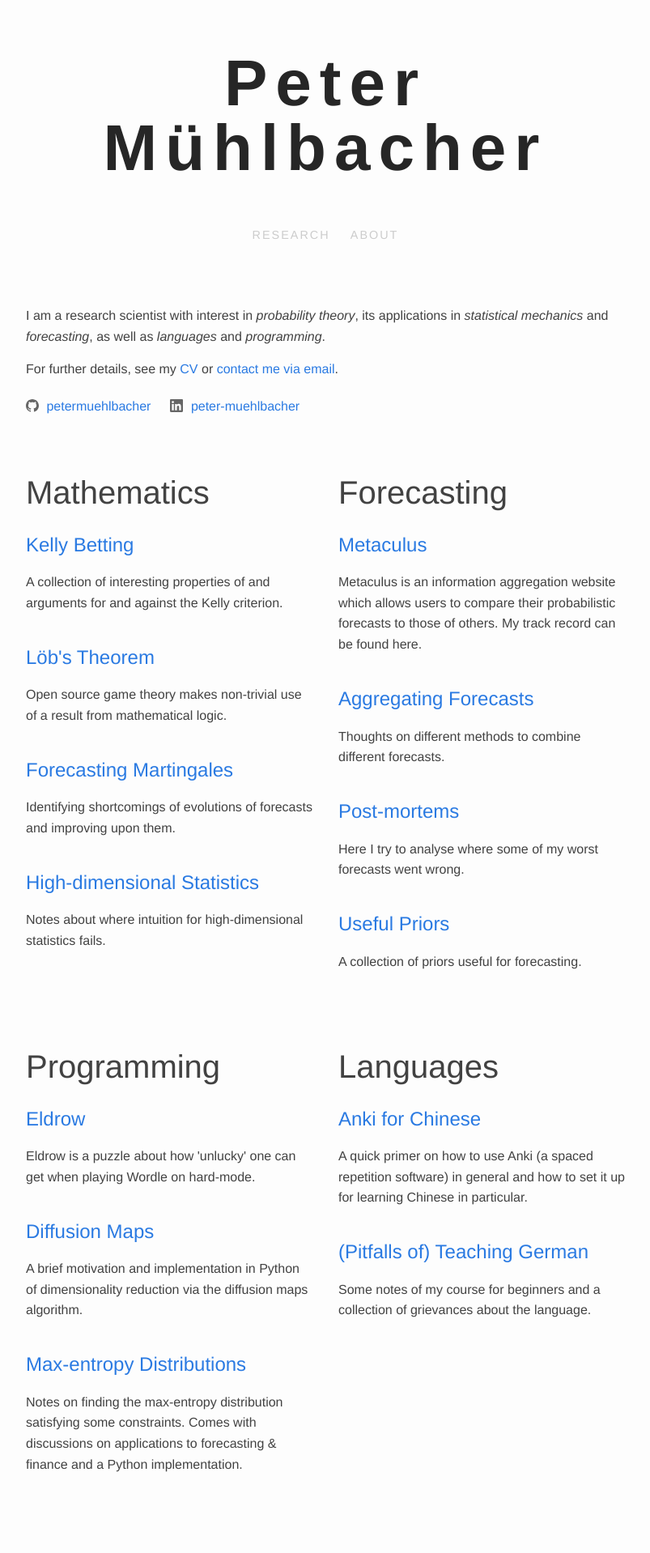
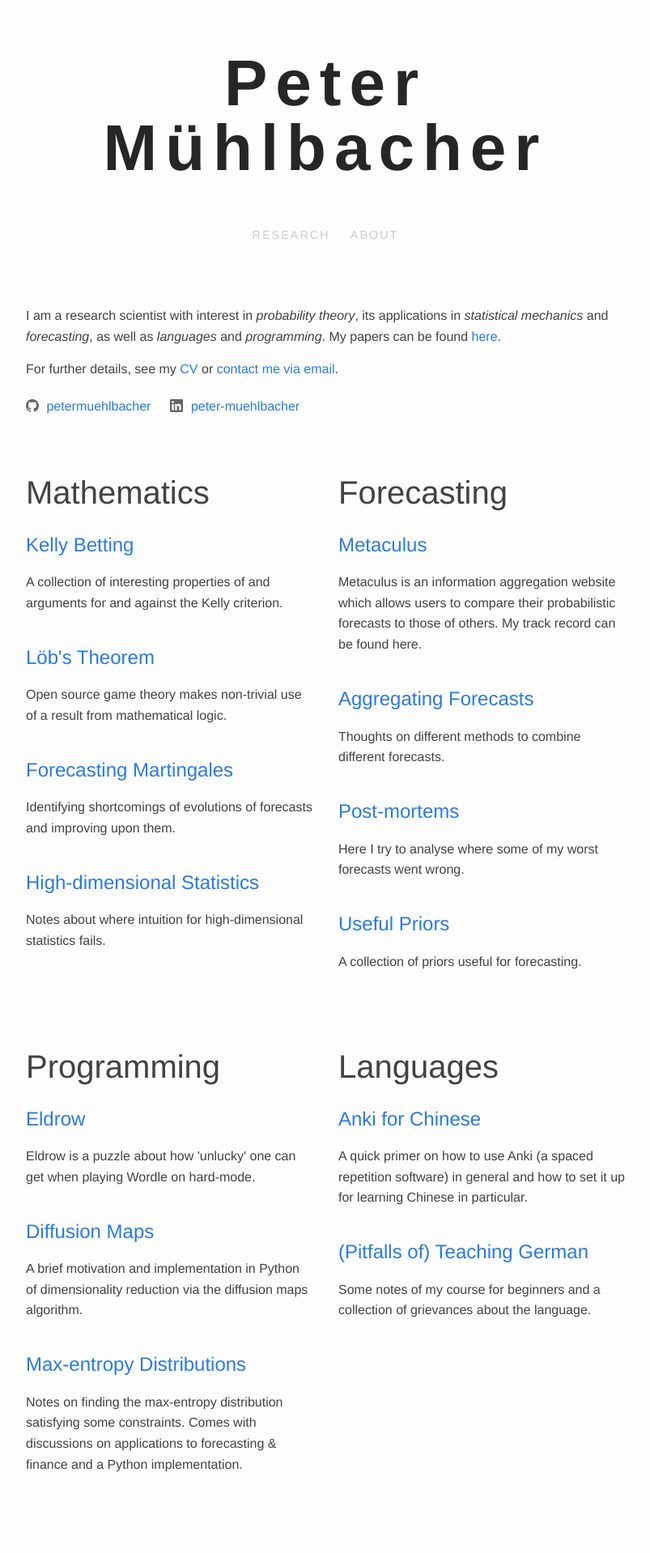
Before and after one commit to petermuehlbacher/petermuehlbacher, a Jekyll site: the page built from index.markdown, in a window 1280 px wide. Shown: the whole page at 81% size, without its empty margins (238-1041 px from the left). Built offline with Jekyll 4.4.1, drawn with Linux system fonts in a browser that asks for light colours.

Commit message:
add link to research back in

```diff
--- a/index.markdown
+++ b/index.markdown
@@ -8,7 +8,7 @@ bigheader: true
     <h1 class="page-heading">{{ page.title }}</h1>
   {%- endif -%}
 
-I am a research scientist with interest in <em>probability theory</em>, its applications in <em>statistical mechanics</em> and <em>forecasting</em>, as well as <em>languages</em> and <em>programming</em>.
+I am a research scientist with interest in <em>probability theory</em>, its applications in <em>statistical mechanics</em> and <em>forecasting</em>, as well as <em>languages</em> and <em>programming</em>. My papers can be found [here](/research).
 
 
 For further details, see my [CV](CV.pdf) or [contact me via email](mailto:peter@muehlbacher.me).
```
